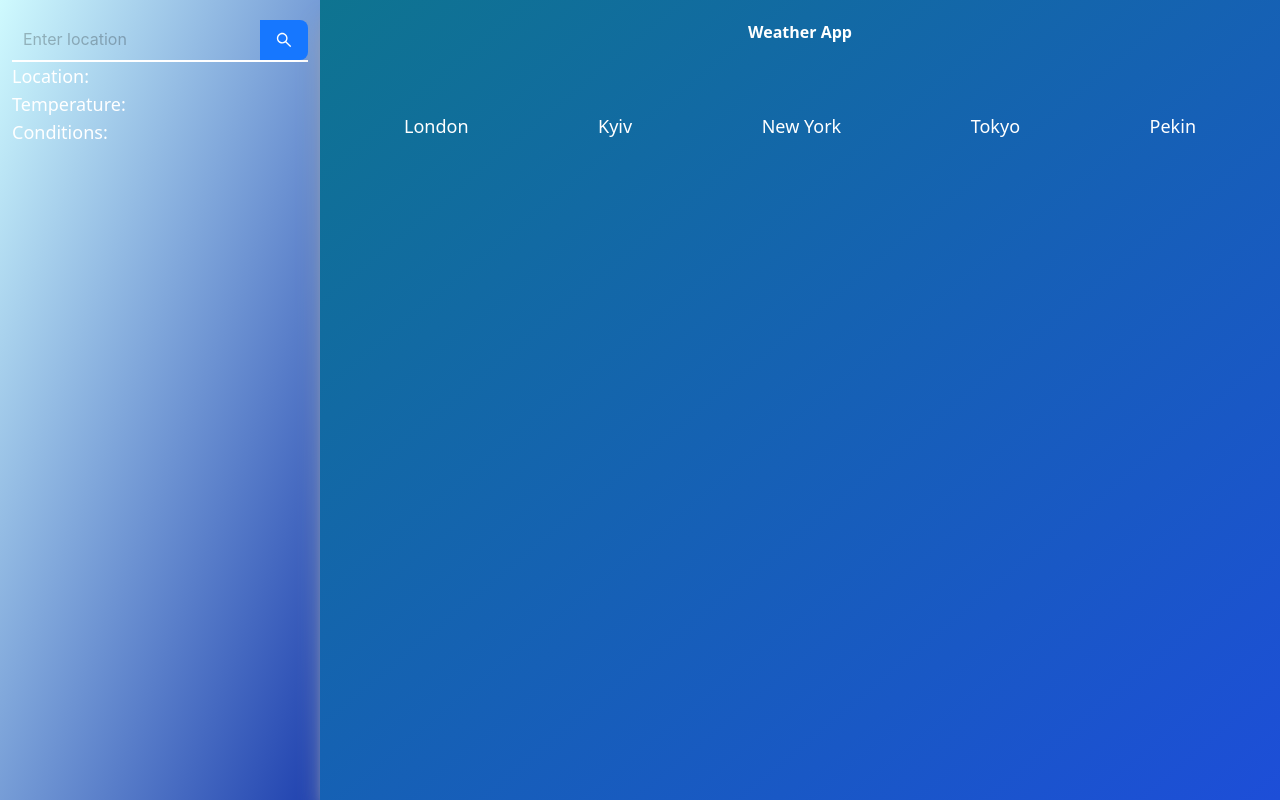
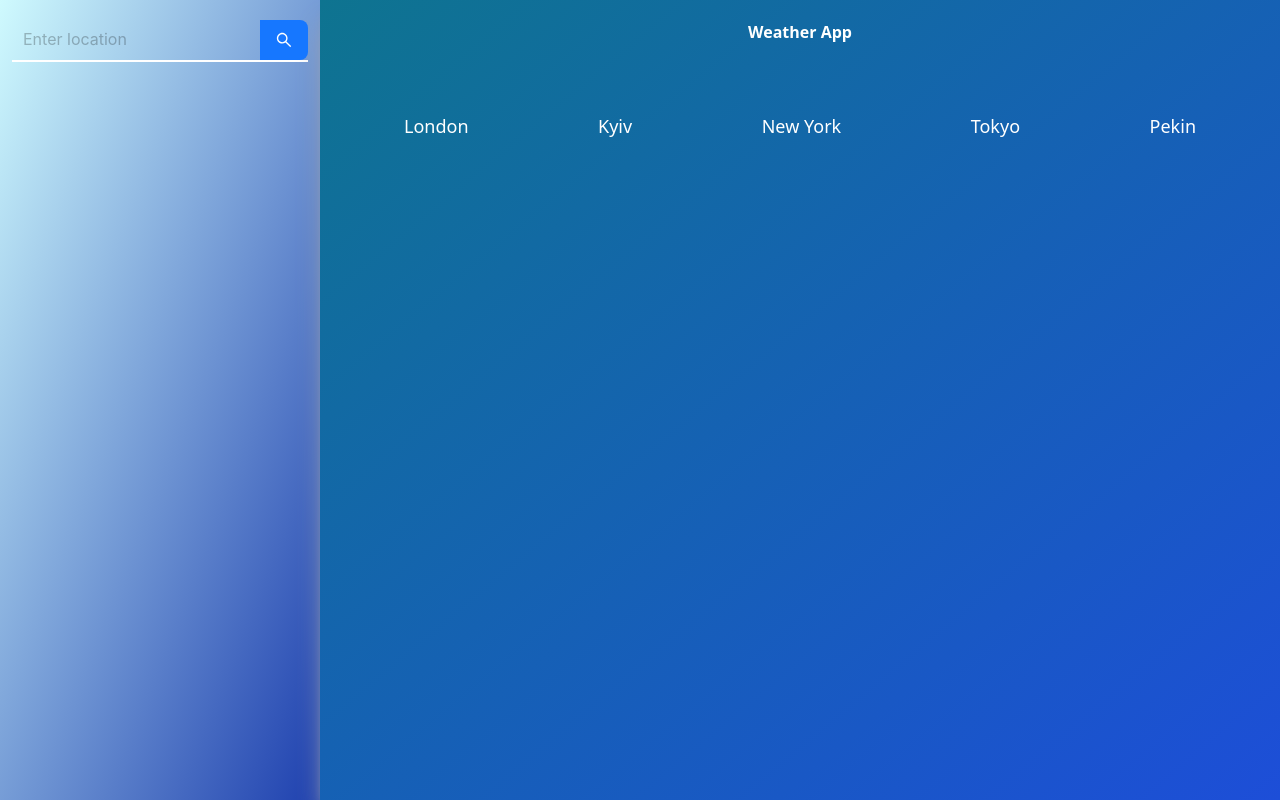
Before and after one commit to ApaCHIwork/my-app, a React (Create React App) app: page / in a window 1280 px wide. Built offline with nearby package versions, Linux system fonts and the light colour scheme.

Commit message:
change respond data

```diff
--- a/src/components/Inputs.jsx
+++ b/src/components/Inputs.jsx
@@ -1,49 +1,23 @@
-import React, { useState, useRef, useEffect } from 'react';
-import fetchWeather from '../services/fetchWeatherService';
+import React, { useState, useRef, useEffect } from "react";
+import fetchWeather from "../services/fetchWeatherService";
 import Button from "@mui/material/Button";
-import { UilTemperature, UilSearch } from '@iconscout/react-unicons'
+import { UilTemperature, UilSearch } from "@iconscout/react-unicons";
 // import UitSearch from "@iconscout/react-unicons-thinline/icons/uit";
 import * as Unicons from "@iconscout/react-unicons-thinline";
 
-
 import { Input } from "antd";
-import { color } from '@mui/system';
+import { color } from "@mui/system";
 const { Search } = Input;
 
-const Inputs = () => {
+const Inputs = ({ handleButtonClick }) => {
   const inputEl = useRef(null);
-    const[inputValue, setInputValue] = useState("")
-    const handleButtonClick = (value) => {
-        fetchWeather(value)
-        setInputValue(value)
-    }
-
-
   return (
     <div>
       <div className="flex ">
         <div className="flex items-center justify-center space-x-2 overflow-hidden border-b-2 border-white">
-            {/* <UilTemperature
-              size={30}
-              className="  text-white cursor-pointer transition ease-out hover:scale-125 mr-2"
-            />
-
-            <input
-              type="text"
-              className=" text-xl p-2 bg-transparent text-white
-               placeholder:text-gray-400 outline-none first-letter:capitalize w-4/6"
-              ref={inputEl}
-              placeholder="Enter location"
-            />
-
-            <UilSearch
-              onClick= {handleButtonClick}
-              size={25}
-              className=" text-white cursor-pointer transition ease-out hover:scale-125 ml-2"
-            /> */}
-            <Search  //ant.design при кліці нормально не парсить, питання чому?
+          <Search //ant.design при кліці нормально не парсить, питання чому?
             className="bg-transparent"
-              size={'large'}
+            size={"large"}
             placeholder="Enter location"
             enterButton
             allowClear
@@ -51,32 +25,10 @@ const Inputs = () => {
             ref={inputEl}
             onSearch={handleButtonClick}
           />
-
-            {/* <Button // mui
-              variant="contained"
-              className=" text-white"
-              onClick={handleButtonClick}
-            >
-              Get Weather
-            </Button> */}
         </div>
-        </div>
-
-        <div className="text-white text-lg font-medium">
-          <h2 className="location">
-            Location: {inputValue}
-            <span id="location"></span>
-          </h2>
-          <p>
-            Temperature: <span id="temperature"></span>
-          </p>
-          <p>
-            Conditions: <span id="conditions"></span>
-          </p>
       </div>
     </div>
   );
-
-}
+};
 
 export default Inputs;
```
Lines whose indentation alone changed are shown as unchanged.
